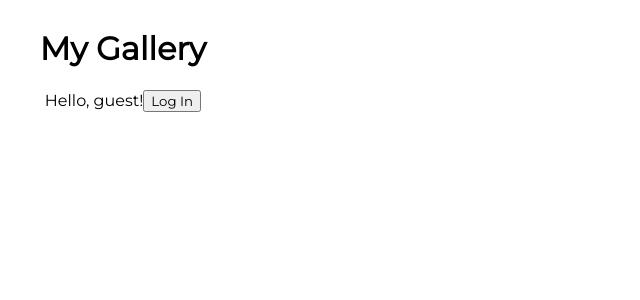
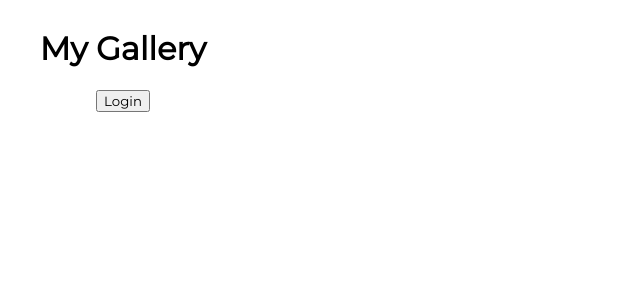
Before and after one commit to bezabu/bb-gp-react-challenges, a React (Create React App) app in the folder my-app/: page / in a window 1280 px wide. Shown: the top 300 px of the page, without its empty margins (0-640 px from the left). Built offline with nearby package versions, Linux system fonts and the light colour scheme.

Commit message:
Handling events challenge, nested

```diff
--- a/my-app/src/App.js
+++ b/my-app/src/App.js
@@ -1,12 +1,13 @@
 import css from './App.module.css';
 import Sidebar from './components/Sidebar.js';
 import NavBarSimple from './components/NavBarSimple.js'
+import NavBarForm from './components/NavBarForm.js';
 
 function App() {
   return (
     <div className={css.App}>
-      <NavBarSimple />
-
+      {/*<NavBarSimple />*/}
+      <NavBarForm />
       {/* Add your components here */}
     </div>
   );
--- /dev/null
+++ b/my-app/src/components/NavBarChild.js
@@ -0,0 +1,20 @@
+import React from 'react'
+
+
+function NavBarChild(props) {
+  return (
+    props.isLoggedIn ?
+    <button onClick={props.handleClick}>Login</button>
+    :
+    <form>
+        <label htmlFor = "username">Username:</label>
+        <input placeholder="username" id="username"/>
+
+        <label htmlFor = "password">Password:</label>
+        <input placeholder="password" id="password"/>
+        <button  onClick={props.handleClick}>Submit</button>
+    </form>
+)
+}
+
+export default NavBarChild
--- /dev/null
+++ b/my-app/src/components/NavBarForm.js
@@ -0,0 +1,35 @@
+import React, { Component } from 'react'
+import NavBarChild from './NavBarChild'
+import css from './css/NavBarForm.module.css'
+
+export class NavBarForm extends Component {
+
+    constructor(props) {
+        super(props);
+        this.state = {
+            isLoggedIn: true,
+        };
+    }
+
+    handleButtonClick = () => {
+        this.setState((prevState) => ({
+            isLoggedIn: prevState.isLoggedIn ? false: true
+        }),  () => console.log(this.state.isLoggedIn))
+    }
+
+  render() {
+    return (
+        <div className = "css.NavBar">
+            <h1>My Gallery</h1>
+
+            <NavBarChild
+            isLoggedIn={this.state.isLoggedIn}
+            handleClick={this.handleButtonClick} />
+
+
+        </div>
+    )
+  }
+}
+
+export default NavBarForm
--- a/my-app/src/components/NavBarSimple.js
+++ b/my-app/src/components/NavBarSimple.js
@@ -1,4 +1,4 @@
-import React from "react";
+import React, { Component } from 'react'
 import css from './css/NavBarSimple.module.css'
 
 class NavBarSimple extends React.Component {
```
